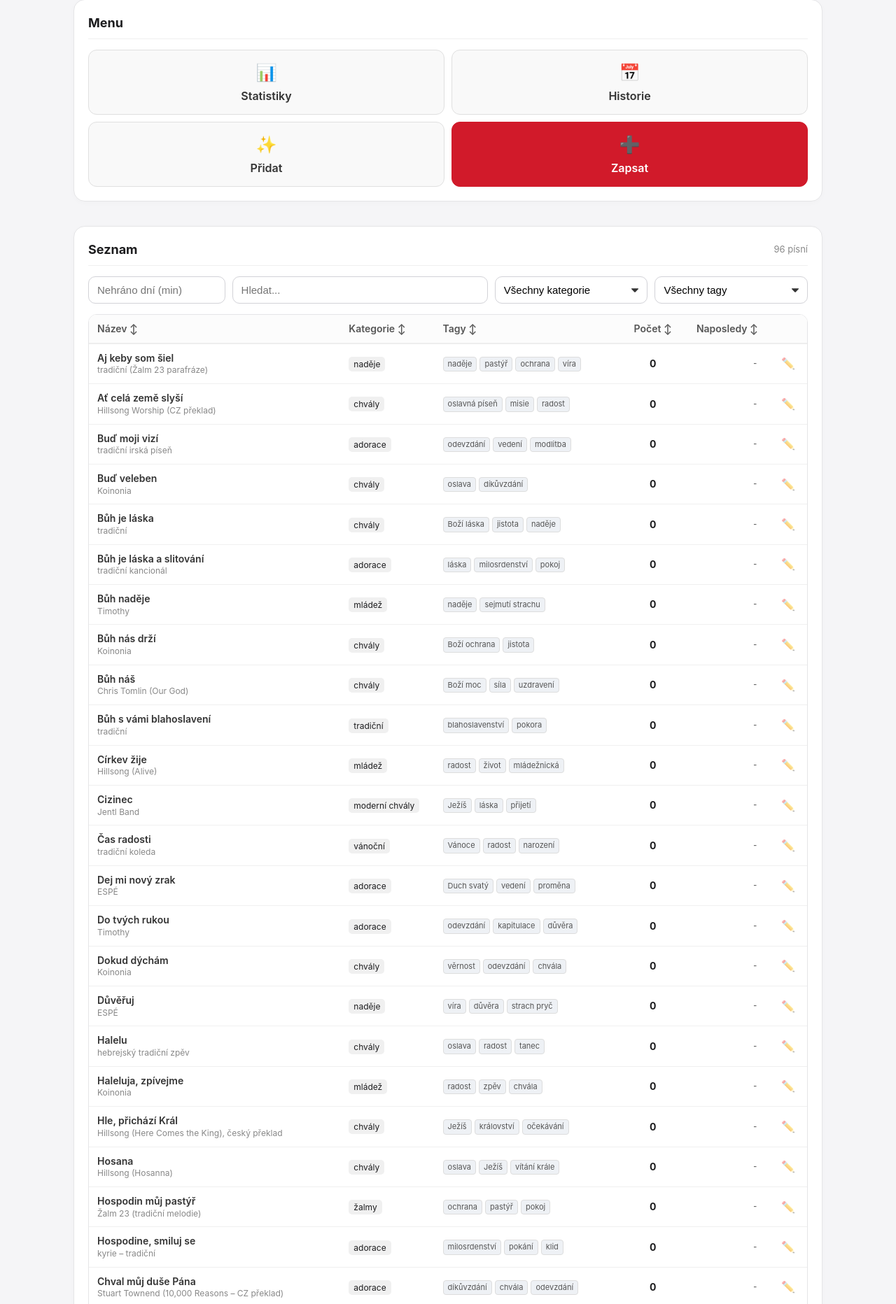
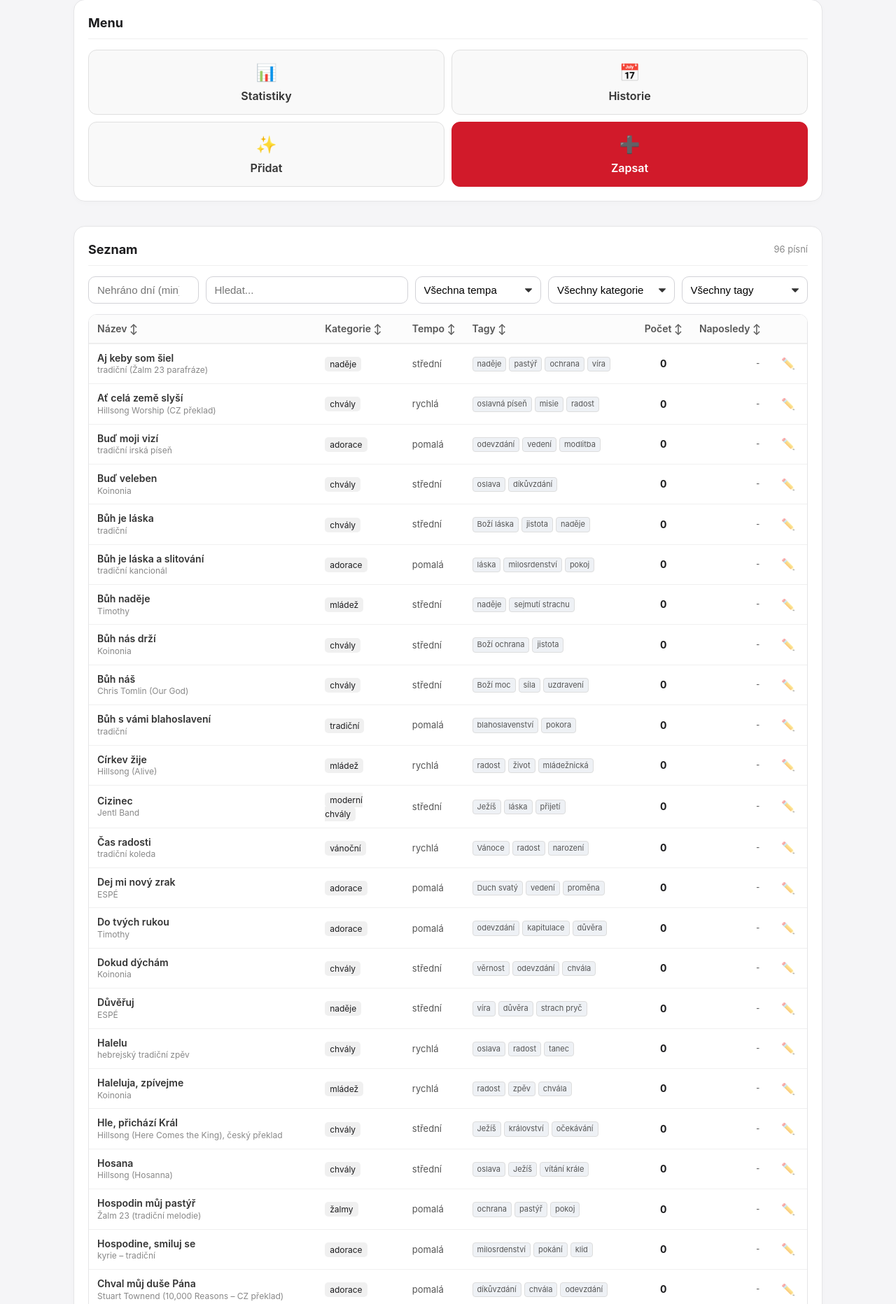
Before and after one commit to MarciPhan/SongDatabase, a PHP site: page / in a window 1280 px wide. Shown: the part 82-1946 px from the top of the page at 70% size. Run offline with PHP 8.4, Linux system fonts and the light colour scheme.

Commit message:
Update index.php

```diff
--- a/index.php
+++ b/index.php
@@ -43,6 +43,11 @@ require_once "logic.php";
 
             <input type="text" id="tableSearch" placeholder="Hledat..." style="flex:2; min-width:180px;">
 
+            <select id="tableTempo" style="flex:1; min-width:130px;">
+                <option value="">Všechna tempa</option>
+                <?php foreach ($tempos as $t) echo "<option>" . htmlspecialchars($t) . "</option>"; ?>
+            </select>
+
             <select id="tableCat" style="flex:1; min-width:130px;">
                 <option value="">Všechny kategorie</option>
                 <?php foreach ($categories as $c) echo "<option>" . htmlspecialchars($c) . "</option>"; ?>
@@ -60,9 +65,9 @@ require_once "logic.php";
                     <tr>
                         <th onclick="sortTable(0)">Název <span class="arrow">↕</span></th>
                         <th onclick="sortTable(1)">Kategorie <span class="arrow">↕</span></th>
-                        <th onclick="sortTable(2)">Tagy <span class="arrow">↕</span></th>
-                        <th onclick="sortTable(3)" style="text-align:center">Počet <span class="arrow">↕</span></th>
-                        <th onclick="sortTable(4)" style="text-align:right">Naposledy <span class="arrow">↕</span></th>
+                        <th onclick="sortTable(2)">Tempo <span class="arrow">↕</span></th> <th onclick="sortTable(3)">Tagy <span class="arrow">↕</span></th>
+                        <th onclick="sortTable(4)" style="text-align:center">Počet <span class="arrow">↕</span></th>
+                        <th onclick="sortTable(5)" style="text-align:right">Naposledy <span class="arrow">↕</span></th>
                         <th></th>
                     </tr>
                 </thead>
@@ -71,7 +76,6 @@ require_once "logic.php";
                     $last = $s["last"] ?? "";
                     if (isset($s["history"]) && is_array($s["history"]) && count($s["history"]) > 0) $last = $s["history"][0];
 
-                    // Výpočet dní
                     $daysDiff = 99999;
                     if($last) {
                         $daysDiff = floor((time() - strtotime($last)) / 86400);
@@ -86,6 +90,9 @@ require_once "logic.php";
                         <div style="font-size:12px; color:#888;"><?= htmlspecialchars($s["author"]) ?></div>
                     </td>
                     <td><span style="background:#f0f0f0; padding:3px 7px; border-radius:5px; font-size:12px;"><?= htmlspecialchars($s["category"]) ?></span></td>
+
+                    <td style="font-size:13px; color:#555;"><?= htmlspecialchars($s["tempo"] ?? "") ?></td>
+
                     <td>
                         <?php
                         if(!empty($s["tags"])) {
@@ -248,7 +255,6 @@ require_once "logic.php";
 <div id="toast">Zpráva</div>
 
 <script>
-    // Předáváme data do JS (Top 20 a Flop 20)
     window.serverData = {
         songs: <?= json_encode($songsData) ?>,
         stats: {
```
